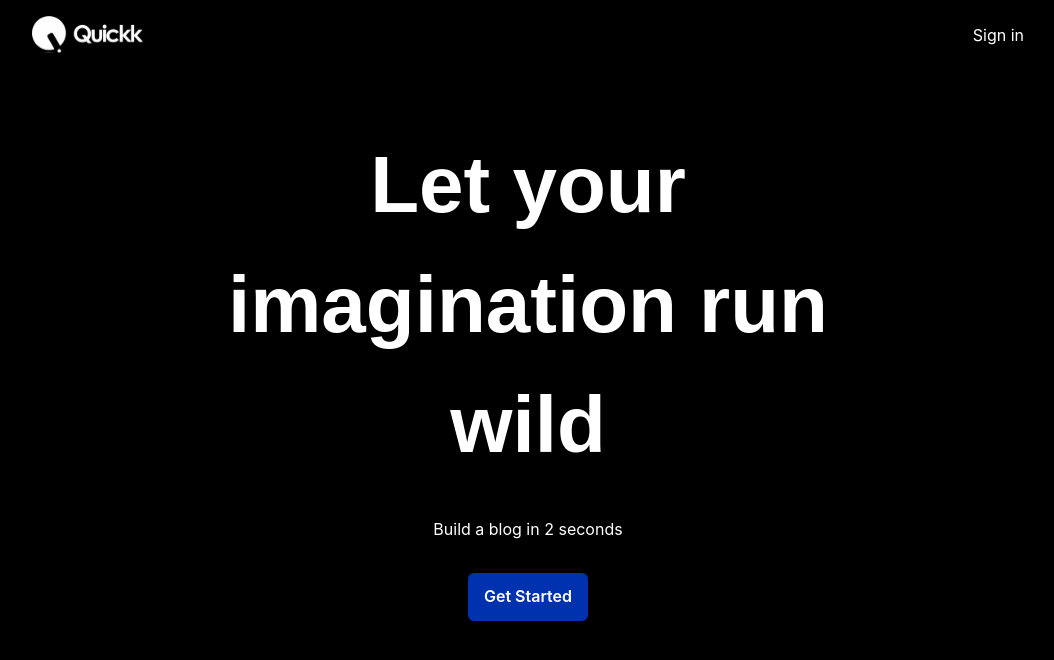
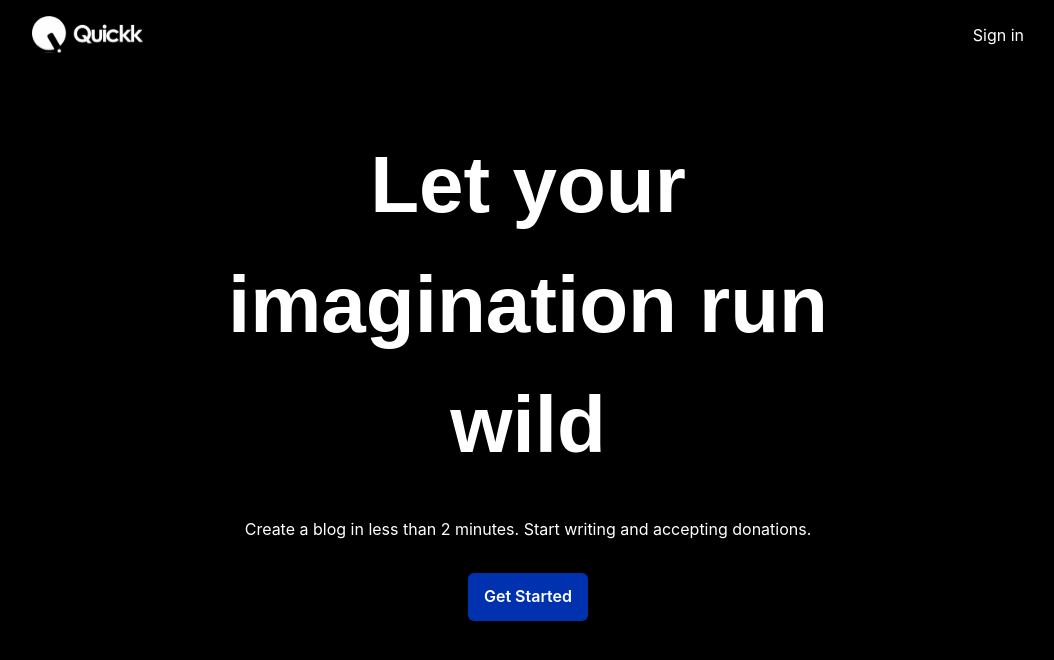
Before and after one commit to akinloluwami/quickk, a React (Vite) app: page / in a window 1280 px wide. Shown: the top 660 px of the page, without its empty margins (112-1166 px from the left). Built offline with nearby package versions, Linux system fonts and the light colour scheme; a web font is replaced by a local one.

Commit message:
update: changed subtext

```diff
--- a/src/components/minor/Hero.jsx
+++ b/src/components/minor/Hero.jsx
@@ -66,7 +66,8 @@ const Hero = () => {
 
               <Text my={"2em"} textAlign={"center"}>
                 {" "}
-                Build a blog in 2 seconds{" "}
+                Create a blog in less than 2 minutes. Start writing and
+                accepting donations.{" "}
               </Text>
             </Box>
             <Link to="/login">
```
